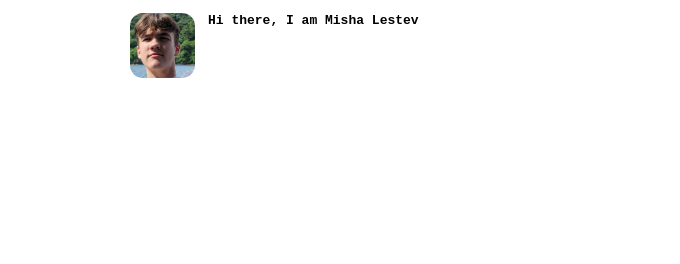
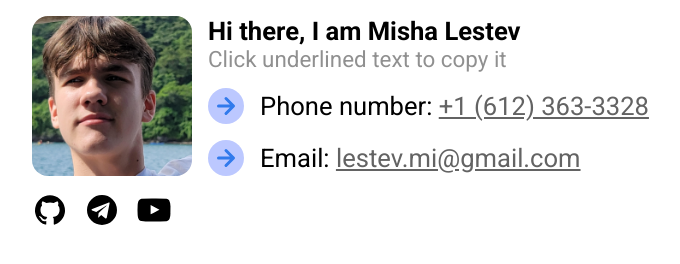
Before and after one commit to LestevMisha/mishalestev, a plain HTML site: page index.html in a window 1280 px wide. Shown: the whole page, without its empty margins (0-680 px from the left). Drawn offline with Linux system fonts and the light colour scheme.

Commit message:
new update

```diff
--- a/index.html
+++ b/index.html
@@ -10,14 +10,47 @@
 
 <body>
     <section class="b-section b-section-preview">
-        <div class="container">
-            <div class="hblock">
-                <img class="b-img b-img_ml" src="./images/mishalestev.jpg" alt="avatar">
-                <div class="b-text b-text_semi">Hi there, I am Misha Lestev</div>
+        <div class="b-container">
+            <div class="vblock">
+                <div class="hblock turnmob">
+                    <img class="b-img b-img_ml" src="./images/mishalestev.jpg" alt="avatar">
+                    <div class="vblock">
+                        <div>
+                            <div class="b-text b-text_semi">Hi there, I am Misha Lestev</div>
+                            <div class="b-text b-text_description">Click underlined text to copy it</div>
+                        </div>
+
+                        <div class="hblock hblock_center">
+                            <img src="./images/arrow-right.svg" alt="arrow-right" class="b-img b-img_1.25em b_img_1">
+                            <div><span class="b-text">Phone number: </span><span class="b-text b-text_copy">+1 (612)
+                                    363-3328</span></div>
+                        </div>
+
+                        <div class="hblock hblock_center">
+                            <img src="./images/arrow-right.svg" alt="arrow-right" class="b-img b-img_1.25em b_img_1">
+                            <div><span class="b-text">Email: </span><span
+                                    class="b-text b-text_copy">lestev.mi@gmail.com</span></div>
+                        </div>
+                    </div>
+                </div>
+                <div class="flex flex_h flex_gap">
+                    <a href="https://github.com/LestevMisha"><img src="./images/github.svg" alt="arrow-right"
+                            class="b-img b-img_1.25em"></a>
+                    <a href="https://t.me/mishalestev"><img src="./images/telegram.svg" alt="arrow-right"
+                            class="b-img b-img_1.25em"></a>
+                    <a href="https://youtube.com/@MishaLestev"><img src="./images/youtube.svg" alt="arrow-right"
+                            class="b-img b-img_1.25em"></a>
+                </div>
             </div>
 
         </div>
     </section>
+
+    <div id="modal" class="b-modal">
+        <div class="b-modal_copy">Text copied to clipboard.</div>
+    </div>
+
+    <script src="./main.js"></script>
 </body>
 
 </html>
--- /dev/null
+++ b/main.js
@@ -0,0 +1,15 @@
+document.addEventListener("DOMContentLoaded", function () {
+
+    const text_to_copy = document.querySelectorAll(".b-text.b-text_copy");
+    const modal = document.getElementById("modal");
+
+    text_to_copy.forEach(el => {
+        el.addEventListener("click", function (e) {
+            console.log(e.target.textContent)
+            navigator.clipboard.writeText(e.target.textContent);
+            console.log(`copied ${e.target.textContent}`);
+            modal.classList.add("animate");
+            setTimeout(() => { modal.classList.remove("animate"); }, 1000);
+        });
+    });
+});
--- a/style.css
+++ b/style.css
@@ -1,3 +1,5 @@
+@import url('https://fonts.googleapis.com/css2?family=Roboto:ital,wght@0,100;0,300;0,400;0,500;0,700;0,900;1,100;1,300;1,400;1,500;1,700;1,900&display=swap');
+
 html,
 body,
 section {
@@ -5,14 +7,31 @@ section {
     padding: 0;
 }
 
+:root {
+    --font-size: 1.6em;
+}
+
 * {
     box-sizing: border-box;
-    font-family: monospace;
+    font-family: 'Roboto';
 }
 
 section.b-section {
     position: relative;
     background-color: #FFFFFF;
+}
+
+.flex {
+    display: flex;
+}
+
+.flex.flex_v {
+    display: flex;
+    flex-direction: column;
+}
+
+.flex.flex_gap {
+    gap: 1em;
 }
 
 section.b-section.b-section-preview {
@@ -27,7 +46,7 @@ section.b-section .container {
 }
 
 .b-text {
-    font-size: 1em;
+    font-size: var(--font-size);
     width: fit-content;
     height: fit-content;
 }
@@ -36,11 +55,30 @@ section.b-section .container {
     font-weight: 600;
 }
 
-.hblock {
+.b-text.b-text_description {
+    color: #909090;
+    font-size: calc(var(--font-size) - 0.2em);
+}
+
+.b-text.b-text_copy {
+    cursor: pointer;
+    color: #636363;
+    transition: all 0.225s ease-in-out;
+    text-decoration: underline;
+}
+
+.b-text.b-text_copy:hover {
+    color: #317AEC;
+}
+
+.hblock.hblock_center {
+    align-items: center;
+}
+
+.vblock {
     position: relative;
     display: grid;
-    grid-template-columns: auto 1fr;
-    column-gap: 1em;
+    row-gap: 1em;
 }
 
 .b-img {
@@ -49,59 +87,184 @@ section.b-section .container {
     height: 1em;
 }
 
-.b-img.b-img_ml {
-    width: 5em;
-    height: 5em;
-    border-radius: 1em;
+.b-img.b-img_1\.25em {
+    width: 2.25em;
+    height: 2.25em;
 }
 
-/* adaptive layout */
-/* max-width */
-@media (max-width: 576px) {
-    section.b-section .container {
-        padding: 0 20px;
+.b-img.b_img_1 {
+    background-color: #bcc8ff;
+    border-radius: 10em;
+}
+
+.b-img.b-img_hower_forward:hover {
+    transform: translate(0, 0.5em);
+}
+
+.b-modal {
+    opacity: 0;
+    position: fixed;
+    width: fit-content;
+    height: fit-content;
+    top: -10%;
+    right: 50%;
+    transform: translate(50%, 0);
+    transition: all 0.225 ease-in;
+}
+
+.b-modal_copy {
+    width: fit-content;
+    height: 2.5em;
+    border-radius: 0.7em;
+    background-color: #d8d8d8;
+    display: flex;
+    justify-content: center;
+    align-items: center;
+    padding: 1em;
+    font-weight: 300;
+}
+
+.animate {
+    animation: animate 1s ease-in-out;
+}
+
+@keyframes animate {
+    0% {
+        top: 0;
+    }
+
+    30% {
+        opacity: 1;
+        top: 1em;
+    }
+
+    70% {
+        opacity: 1;
+        top: 1em;
+    }
+
+    100% {
+        opacity: 0;
+        top: 1em;
     }
 }
 
-@media (max-width: 767px) {
-    section.b-section .container {
-        padding: 0 40px;
+a {
+    transition: all 0.225s ease-in-out;
+}
+
+a:hover {
+    transform: translateY(-0.2em);
+}
+
+
+/* ≥0px  */
+@media (width >=0em) {
+    .b-container {
+        width: 95%;
+        margin: auto;
+        max-width: 100%;
+    }
+
+    .hblock {
+        position: relative;
+        display: grid;
+        grid-template-columns: auto 1fr;
+        column-gap: 1em;
+    }
+
+    .hblock.turnmob {
+        position: relative;
+        display: grid;
+        grid-template-columns: auto;
+        row-gap: 1em;
+    }
+
+    .b-img.b-img_ml {
+        width: 50%;
+        margin: auto;
+        height: auto;
+        border-radius: 10em;
+        object-fit: cover;
+        object-position: center;
     }
 }
 
-@media (max-width: 1920px) {
-    section.b-section .container {
-        padding: 0 60px;
+#code_text {
+    width: 100vw;
+    padding: 0 1em 0 0;
+    white-space: nowrap;
+    text-overflow: ellipsis;
+    overflow: hidden;
+}
+
+/* ≥250px  */
+@media (width <=250px) {
+    .b-container {
+        min-width: 250px !important;
     }
 }
 
-/* min-width */
-@media (min-width: 576px) {
-    section.b-section .container {
-        max-width: 540px;
+/* ≥568px  */
+@media (width >=35.5em) {
+    .b-container {
+        max-width: 35em;
+    }
+
+    .hblock.turnmob {
+        grid-template-columns: auto 1fr;
+        column-gap: 1em;
+    }
+
+    .b-img.b-img_ml {
+        width: 10em;
+        height: 10em;
+        border-radius: 1em;
     }
 }
 
-@media (min-width: 768px) {
-    section.b-section .container {
-        max-width: 720px;
+/* ≥768px */
+@media (width >=48em) {
+    .b-container {
+        max-width: 48em;
     }
 }
 
-@media (min-width: 992px) {
-    section.b-section .container {
-        max-width: 960px;
+/* ≥1024px */
+@media (width >=64em) {
+    .b-container {
+        max-width: 64em;
     }
 }
 
-@media (min-width: 1200px) {
-    section.b-section .container {
-        max-width: 1140px;
+/* ≥1280px */
+@media (width >=80em) {
+    .b-container {
+        max-width: 80em;
     }
 }
 
-@media (min-width: 1400px) {
-    section.b-section .container {
-        max-width: 1320px;
+/* ≥1920px */
+@media (width >=120em) {
+    .b-container {
+        max-width: 120em;
     }
 }
+
+/* ≥2560px */
+@media (width >=160em) {
+    .b-container {
+        max-width: 160em;
+    }
+}
+
+/* ≥3840px */
+@media (width >=240em) {
+    .b-container {
+        max-width: 240em;
+    }
+}
+
+.mgb1 {
+    margin-bottom: 1em;
+}
```
Also changed, not shown: images/arrow-right.svg (added), images/github.svg (added), images/telegram.svg (added), images/youtube.svg (added), 1 other file.
